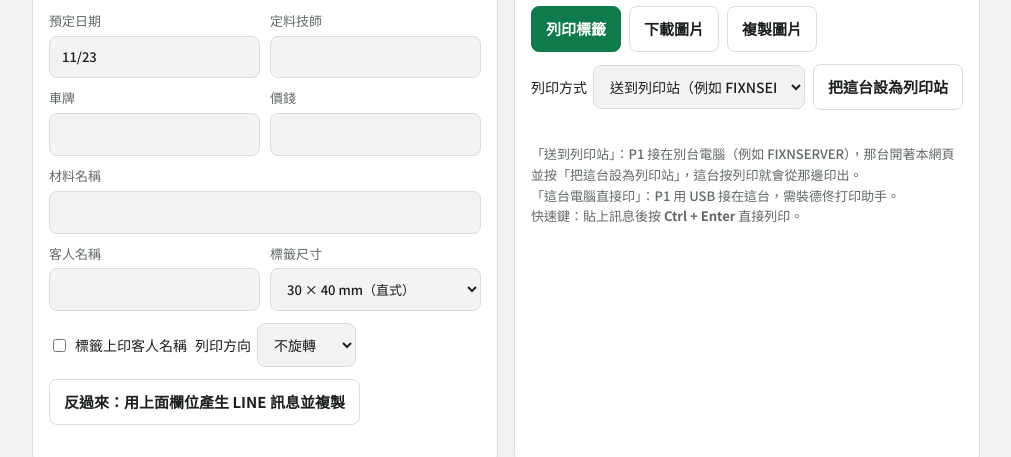
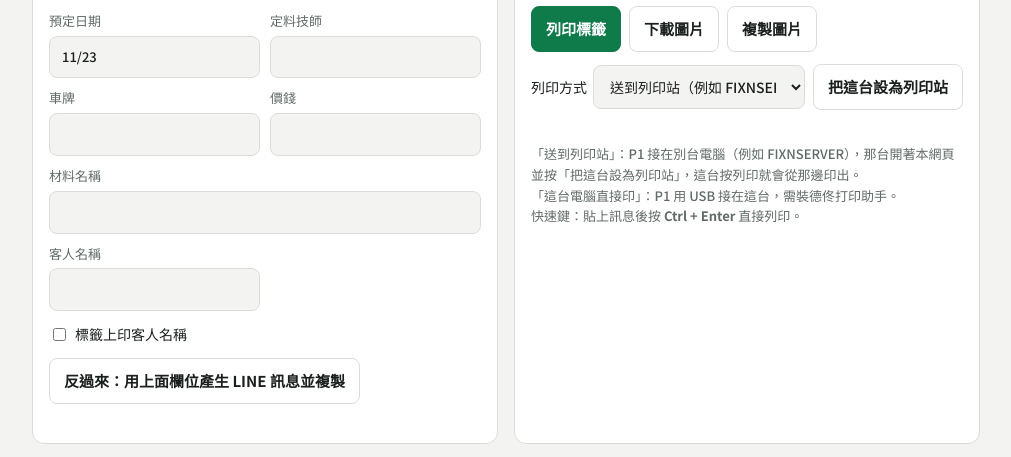
Before and after one commit to lanchindon-commits/order-label, a plain HTML site: page index.html in a window 1280 px wide. Shown: the part 445-902 px from the top of the page, without its empty margins (134-1145 px from the left). Drawn offline with Linux system fonts and the light colour scheme.

Commit message:
Fix label size 30x40, always rotate 90

```diff
--- a/index.html
+++ b/index.html
@@ -126,24 +126,12 @@ button.primary{background:var(--accent);border-color:var(--accent);color:var(--a
         <label>價錢<input id="fPrice" inputmode="numeric"></label>
         <label class="full">材料名稱<input id="fPart"></label>
         <label>客人名稱<input id="fName"></label>
-        <label>標籤尺寸
-          <select id="fSize">
-            <option value="30x40">30 × 40 mm（直式）</option>
-            <option value="40x30">40 × 30 mm</option>
-            <option value="50x30">50 × 30 mm</option>
-            <option value="50x40">50 × 40 mm</option>
-            <option value="50x50">50 × 50 mm</option>
-          </select>
-        </label>
+        <!-- 標籤固定 30×40mm、列印固定旋轉 90° -->
+        <select id="fSize" hidden><option value="30x40">30 × 40 mm</option></select>
+        <select id="fRotate" hidden><option value="90">旋轉 90°</option></select>
       </div>
       <div class="row">
         <label class="check"><input type="checkbox" id="fShowName">標籤上印客人名稱</label>
-        <label class="check">列印方向
-          <select id="fRotate" style="width:auto">
-            <option value="0">不旋轉</option>
-            <option value="90">旋轉 90°</option>
-          </select>
-        </label>
       </div>
       <div class="row">
         <button id="btnMsg">反過來：用上面欄位產生 LINE 訊息並複製</button>
@@ -728,12 +716,10 @@ let drawTimer = null;
 function drawSoon(){ clearTimeout(drawTimer); drawTimer = setTimeout(draw, 150); }
 ["fDate","fTech","fPlate","fPrice","fPart","fName"].forEach(id=>$(id).addEventListener("input",drawSoon));
 ["fSize","fShowName","fRotate"].forEach(id=>$(id).addEventListener("change",draw));
-try{ const r=localStorage.getItem("labelRotate2"); if(r) $("fRotate").value=r; }catch(e){}
-$("fRotate").addEventListener("change",()=>{ try{localStorage.setItem("labelRotate2",$("fRotate").value);}catch(e){} });
+
 
 // 記住上次選的尺寸
-try{ const s=localStorage.getItem("labelSize2"); if(s) $("fSize").value=s; }catch(e){}
-$("fSize").addEventListener("change",()=>{ try{localStorage.setItem("labelSize2",$("fSize").value);}catch(e){} });
+
 
 $("fDate").value = today();
 (document.fonts ? document.fonts.load('900 40px "Noto Sans TC"').catch(()=>{}) : Promise.resolve()).then(()=>{ draw(); $("src").focus(); });
```
